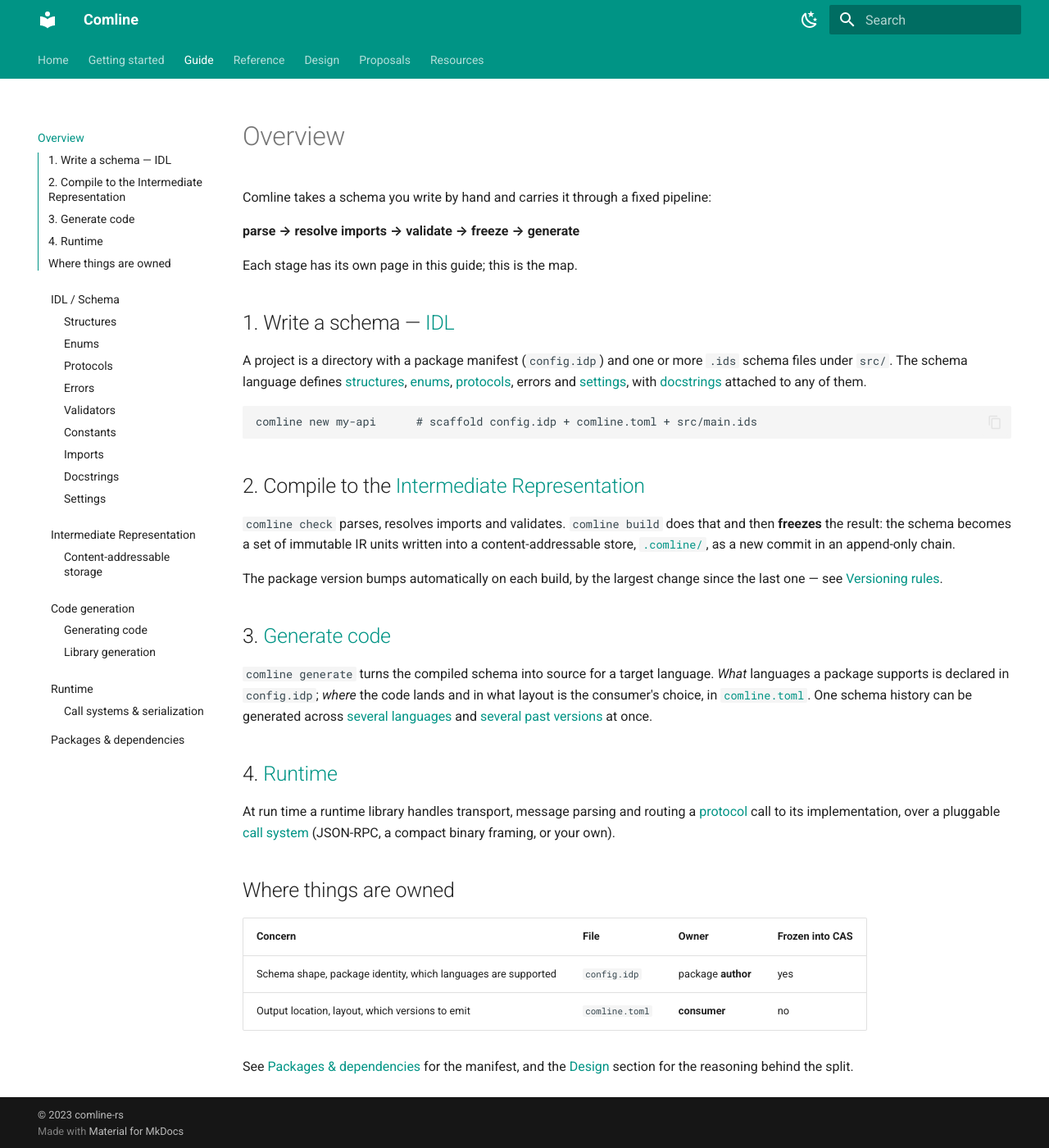
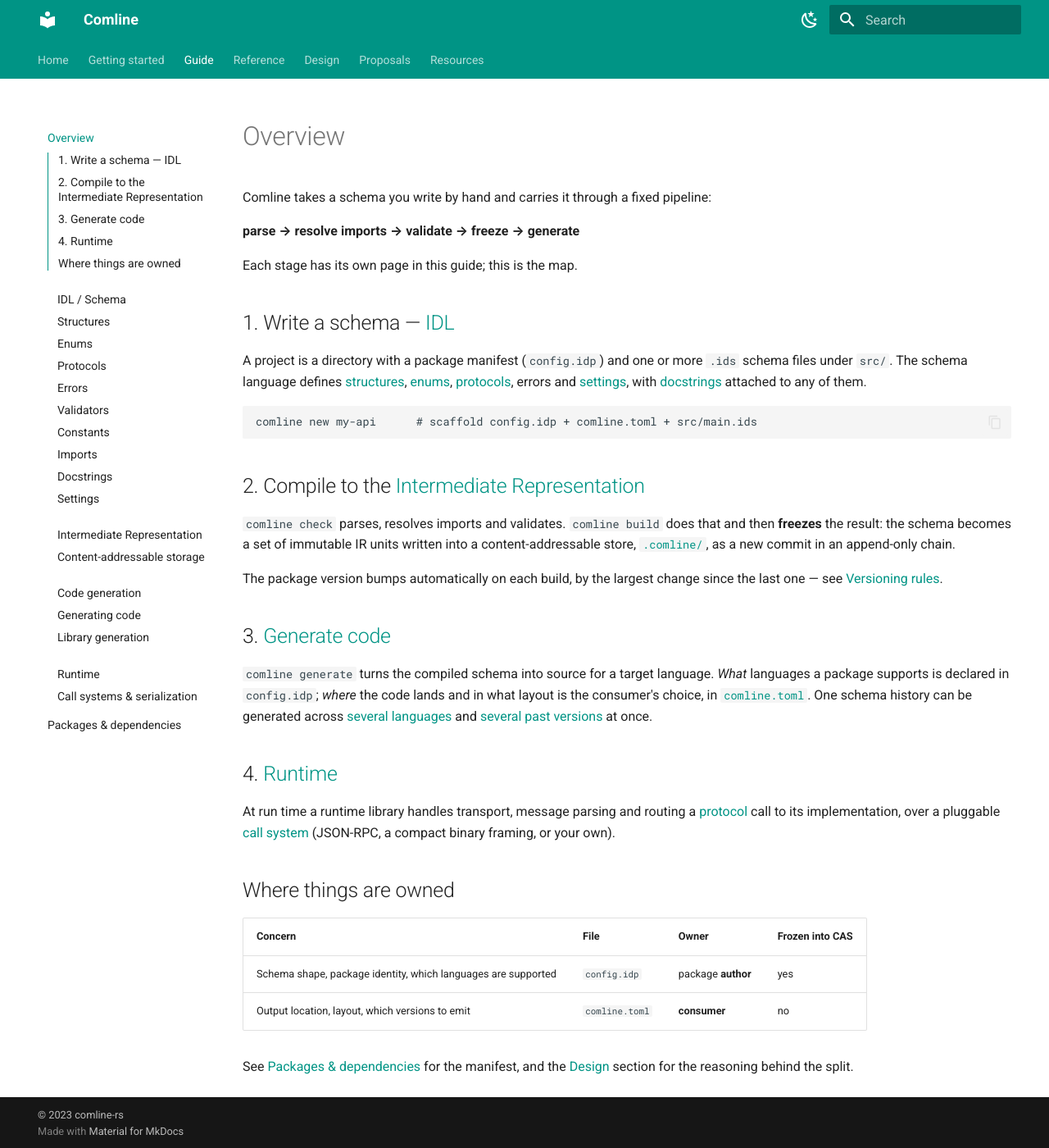
Before and after one commit to ComlineProject/docs, an MkDocs documentation site: the page built from docs/docs/guide/overview.md, in a window 1280 px wide and 1400 px high. Shown: the whole window at 82% size. Built offline with MkDocs 1.6.1 and Material for MkDocs 9.7.7, drawn with Linux system fonts in a browser that asks for light colours; the version menu is left out.

Commit message:
docs: nav.css — override Material's zeroed section indent
The per-<li> margin didn't take. Root cause: Material zeroes the nesting
indent specifically for section child lists
(.md-nav__list .md-nav__item--section > .md-nav > .md-nav__list {
margin-left: 0}). Override that one rule back to 0.6rem (with !important)
so the whole section — index link + its pages — steps in as a nested
group under where the (hidden) header was.

```diff
--- a/docs/docs/stylesheets/nav.css
+++ b/docs/docs/stylesheets/nav.css
@@ -1,21 +1,19 @@
-/* Nav sections that also have an index page (e.g. "IDL / Schema") otherwise
-   render a dead, non-clickable label above a child link with the same text.
-   Material can only turn that label into a link via `navigation.indexes`, which
-   is incompatible with `toc.integrate`. So on the desktop sidebar we hide the
-   label and indent the section's pages under its index link, which is the
-   first child. */
+/* A nav section that also has an index page (e.g. "IDL / Schema") renders a
+   dead, non-clickable bold label above a child link with the same text.
+   Material only makes that label a link via `navigation.indexes`, which is
+   incompatible with `toc.integrate`. On the desktop sidebar: hide the label,
+   and restore the nesting indent Material zeroes out for section children
+   (they normally sit flush under that bold heading — which is now gone). */
 @media screen and (min-width: 76.25em) {
   .md-sidebar--primary .md-nav__item--section > label.md-nav__link {
-    display: none;
+    display: none !important;
   }
 
-  /* Every page in the section except its index (the first child) sits nested
-     under it. */
   .md-sidebar--primary
+    .md-nav__list
     .md-nav__item--section
     > .md-nav
-    > .md-nav__list
-    > .md-nav__item:not(:first-child) {
-    margin-left: 0.8rem;
+    > .md-nav__list {
+    margin-left: 0.6rem !important;
   }
 }
```
